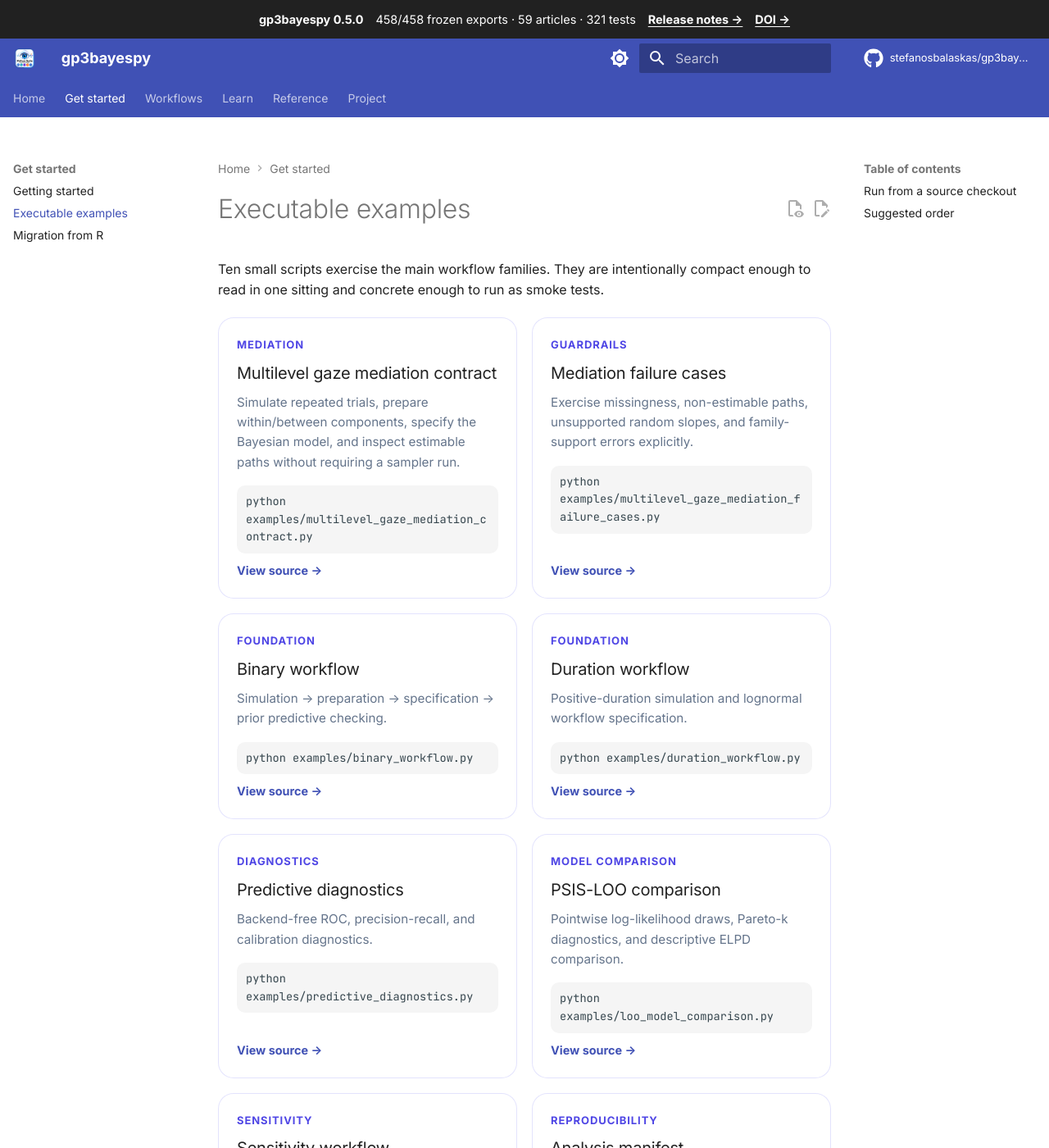
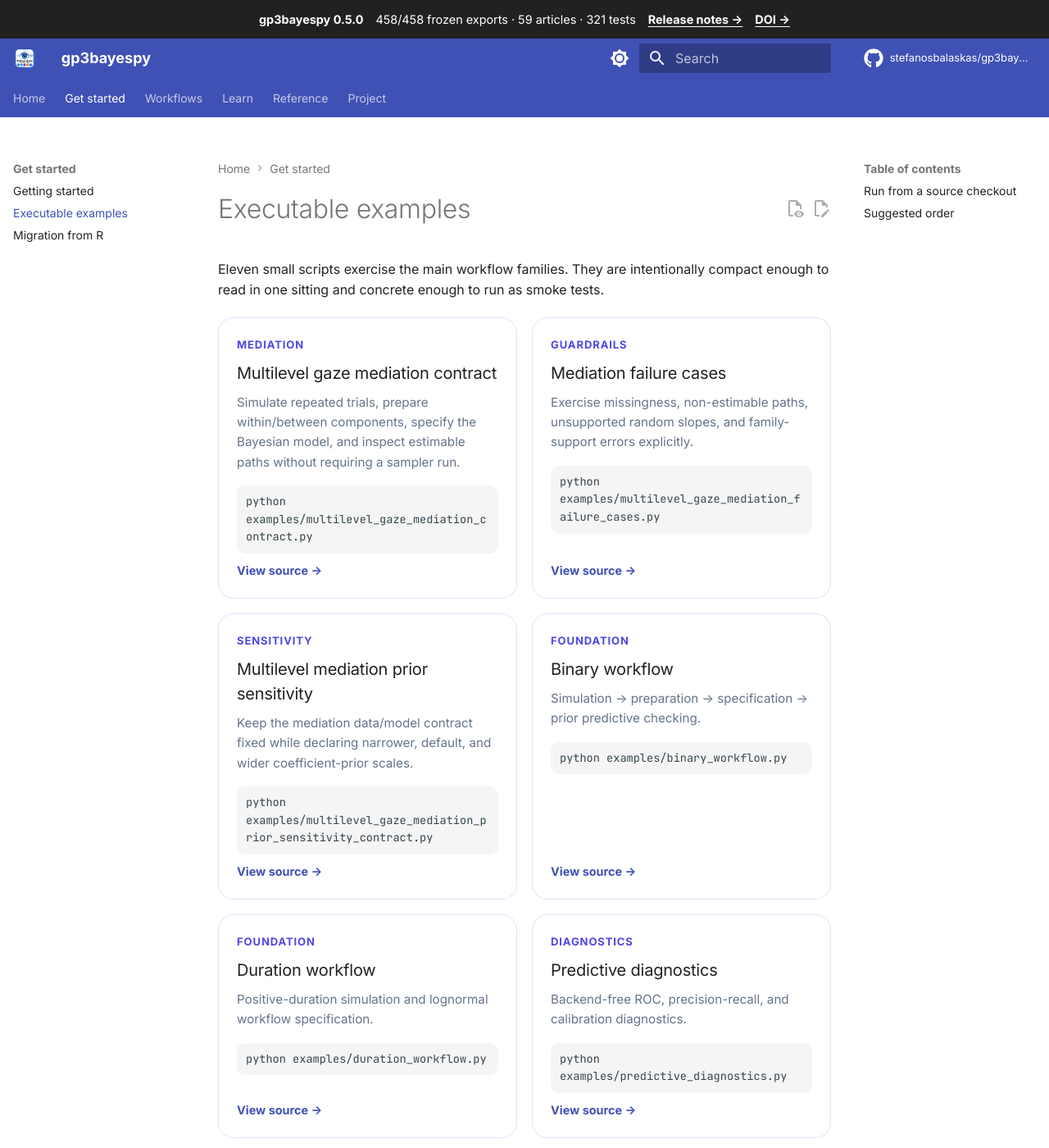
Before and after one commit to stefanosbalaskas/gp3bayespy, an MkDocs documentation site: the page built from docs/examples/index.md, in a window 1280 px wide and 1400 px high. Shown: the whole window at 82% size. Built offline with MkDocs 1.6.1 and Material for MkDocs 9.7.7, drawn with Linux system fonts in a browser that asks for light colours; comment, search, counter and statistics services are not loaded; some of the changed text lies outside the part shown.

Commit message:
docs: add mediation sensitivity example to hub

```diff
--- a/docs/examples/index.md
+++ b/docs/examples/index.md
@@ -1,6 +1,6 @@
 # Executable examples
 
-Ten small scripts exercise the main workflow families. They are intentionally compact enough to read in one sitting and concrete enough to run as smoke tests.
+Eleven small scripts exercise the main workflow families. They are intentionally compact enough to read in one sitting and concrete enough to run as smoke tests.
 
 <div class="gp-example-grid">
 
@@ -18,6 +18,14 @@ Ten small scripts exercise the main workflow families. They are intentionally co
   <p>Exercise missingness, non-estimable paths, unsupported random slopes, and family-support errors explicitly.</p>
   <code>python examples/multilevel_gaze_mediation_failure_cases.py</code>
   <a href="https://github.com/stefanosbalaskas/gp3bayespy/blob/main/examples/multilevel_gaze_mediation_failure_cases.py">View source →</a>
+</div>
+
+<div class="gp-example-card">
+  <span class="gp-card-tag">Sensitivity</span>
+  <h3>Multilevel mediation prior sensitivity</h3>
+  <p>Keep the mediation data/model contract fixed while declaring narrower, default, and wider coefficient-prior scales.</p>
+  <code>python examples/multilevel_gaze_mediation_prior_sensitivity_contract.py</code>
+  <a href="https://github.com/stefanosbalaskas/gp3bayespy/blob/main/examples/multilevel_gaze_mediation_prior_sensitivity_contract.py">View source →</a>
 </div>
 
 <div class="gp-example-card">
@@ -98,11 +106,12 @@ After installation, ordinary `python` is sufficient because `gp3bayespy` is impo
 
 1. `multilevel_gaze_mediation_contract.py`
 2. `multilevel_gaze_mediation_failure_cases.py`
-3. `binary_workflow.py`
-4. `predictive_diagnostics.py`
-5. `loo_model_comparison.py`
-6. `sensitivity_workflow.py`
-7. `reproducibility_workflow.py`
-8. `pupil_workflow.py`
+3. `multilevel_gaze_mediation_prior_sensitivity_contract.py`
+4. `binary_workflow.py`
+5. `predictive_diagnostics.py`
+6. `loo_model_comparison.py`
+7. `sensitivity_workflow.py`
+8. `reproducibility_workflow.py`
+9. `pupil_workflow.py`
 
 For a guided narrative rather than scripts, continue to the [Article library](../articles/index.md).
```
